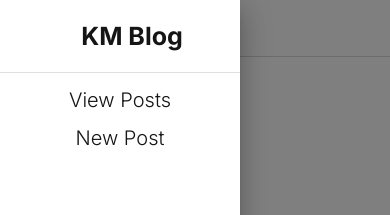
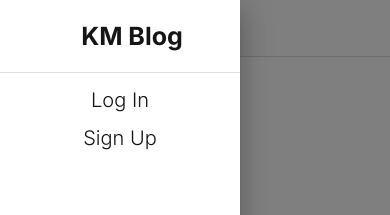
Before and after one commit to kristenmazza/blog-cms, a React (Vite) app: page /login in a window 390 px wide. Both pictures are taken after a click on the button "open drawer". Shown: the top 215 px of the page. Built offline with nearby package versions, Linux system fonts and the light colour scheme.

Commit message:
Add conditional rendering for drawer links

```diff
--- a/src/components/Header.jsx
+++ b/src/components/Header.jsx
@@ -56,6 +56,72 @@ function DrawerAppBar(props) {
     setMobileOpen((prevState) => !prevState);
   };
 
+  const handleLogout = () => {
+    localStorage.clear();
+    setAuth({});
+  };
+
+  const adminButtons = () => {
+    return (
+      <>
+        <ListItem disablePadding sx={{ justifyContent: 'center' }}>
+          <NavButton to='/new'>
+            <ListItemText
+              primaryTypographyProps={{ fontSize: '20px', fontWeight: '300' }}
+              primary='New post'
+            />
+          </NavButton>
+        </ListItem>
+        <ListItem disablePadding sx={{ justifyContent: 'center' }}>
+          <NavButton onClick={handleLogout}>
+            <ListItemText
+              primaryTypographyProps={{ fontSize: '20px', fontWeight: '300' }}
+              primary='Log out'
+            />
+          </NavButton>
+        </ListItem>
+      </>
+    );
+  };
+
+  const publicButtons = () => {
+    return (
+      <>
+        <ListItem disablePadding sx={{ justifyContent: 'center' }}>
+          <NavButton to='/login'>
+            <ListItemText
+              primaryTypographyProps={{ fontSize: '20px', fontWeight: '300' }}
+              primary='Log In'
+            />
+          </NavButton>
+        </ListItem>
+        <ListItem disablePadding sx={{ justifyContent: 'center' }}>
+          <NavButton to='/register'>
+            <ListItemText
+              primaryTypographyProps={{ fontSize: '20px', fontWeight: '300' }}
+              primary='Sign Up'
+            />
+          </NavButton>
+        </ListItem>
+      </>
+    );
+  };
+
+  const nonAdminButtons = () => {
+    return (
+      <>
+        <ListItem disablePadding sx={{ justifyContent: 'center' }}>
+          <NavButton onClick={handleLogout}>
+            <ListItemText
+              primaryTypographyProps={{ fontSize: '20px', fontWeight: '300' }}
+              primary='Log out'
+            />
+          </NavButton>
+        </ListItem>
+      </>
+    );
+  };
+
   const drawer = (
     <Box onClick={handleDrawerToggle} sx={{ textAlign: 'center' }}>
       <Typography variant='h6' sx={{ my: 2 }}>
@@ -76,33 +142,17 @@ function DrawerAppBar(props) {
       </Typography>
       <Divider />
       <List>
-        <ListItem disablePadding sx={{ justifyContent: 'center' }}>
-          <NavButton to='/'>
-            <ListItemText
-              primaryTypographyProps={{ fontSize: '20px', fontWeight: '300' }}
-              primary='View Posts'
-            />
-          </NavButton>
-        </ListItem>
-        <ListItem disablePadding sx={{ justifyContent: 'center' }}>
-          <NavButton to='/new'>
-            <ListItemText
-              primaryTypographyProps={{ fontSize: '20px', fontWeight: '300' }}
-              primary='New Post'
-            />
-          </NavButton>
-        </ListItem>
+        {auth?.user?.admin
+          ? adminButtons()
+          : auth?.user
+          ? nonAdminButtons()
+          : publicButtons()}
       </List>
     </Box>
   );
 
   const container =
     window !== undefined ? () => window().document.body : undefined;
-
-  const handleLogout = () => {
-    localStorage.clear();
-    setAuth({});
-  };
 
   const adminLinks = () => {
     return (
```
